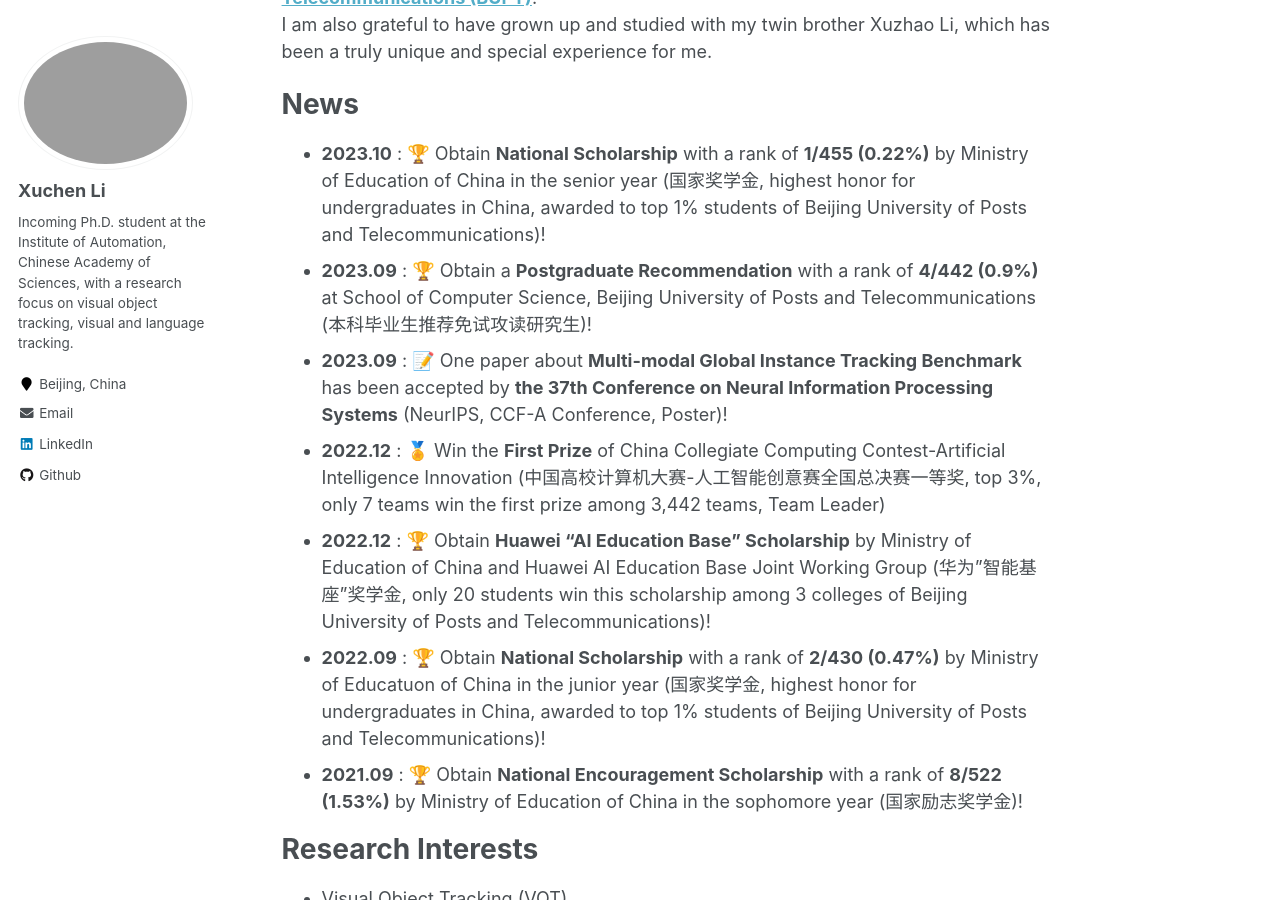
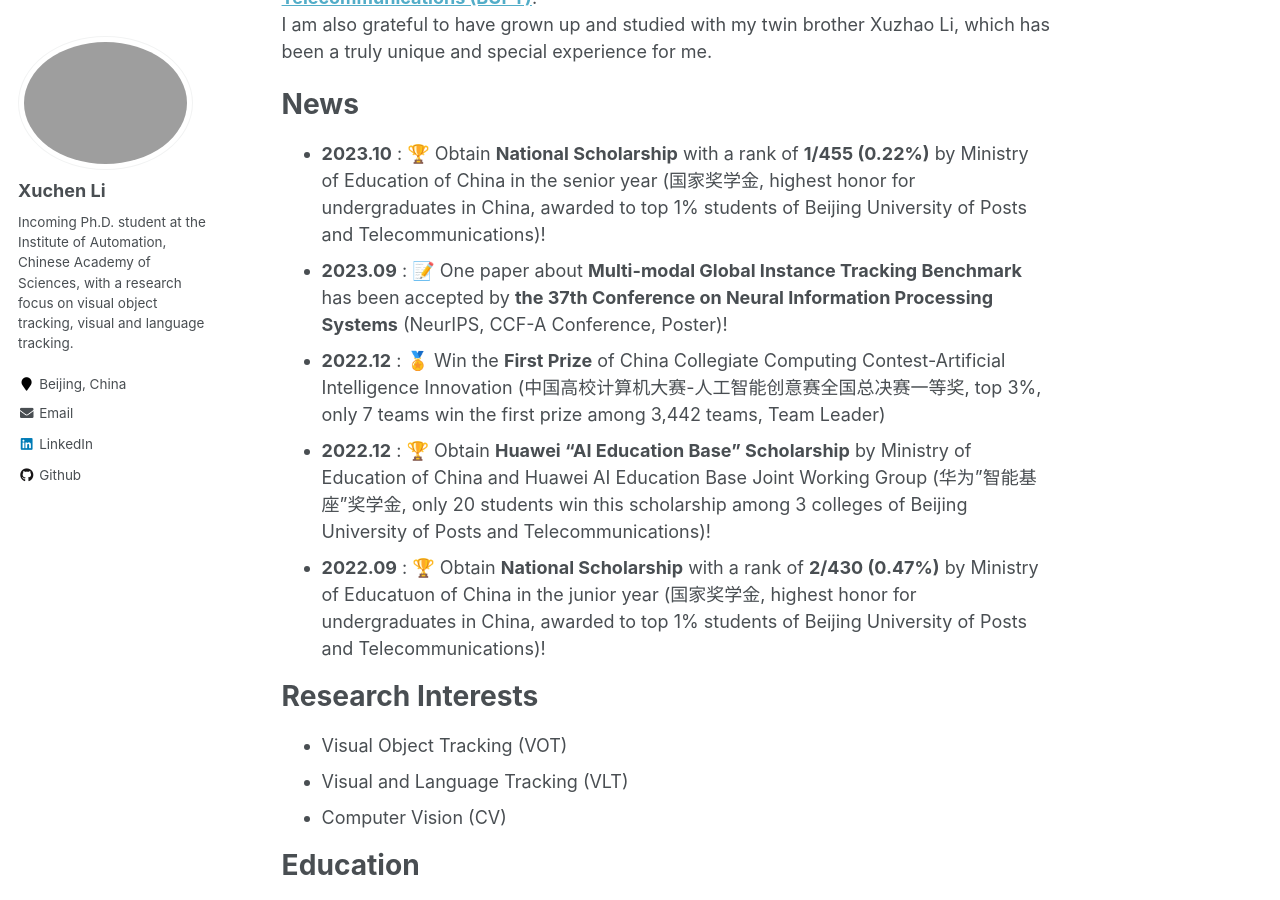
Before and after one commit to Xuchen-Li/Xuchen-Li.github.io, a Jekyll site: the page built from _pages/about.md, in a window 1280 px wide and 900 px high, scrolled down 331 px. Built offline with Jekyll 4.4.1, drawn with Linux system fonts in a browser that asks for light colours.

Commit message:
Update about.md

```diff
--- a/_pages/about.md
+++ b/_pages/about.md
@@ -19,12 +19,10 @@ News
 ======
 <!-- * **2023.10** : Obtain **College Scholarship of University of Chinese Academy of Sciences** at Institute of Automation, Chinese Academy of Sciences (中国科学院大学大学生奖学金)! -->
 * **2023.10** : 🏆 Obtain **National Scholarship** with a rank of **1/455 (0.22%)** by Ministry of Education of China in the senior year (国家奖学金, highest honor for undergraduates in China, awarded to top 1% students of Beijing University of Posts and Telecommunications)!
-* **2023.09** : 🏆 Obtain a **Postgraduate Recommendation** with a rank of **4/442 (0.9%)** at School of Computer Science, Beijing University of Posts and Telecommunications (本科毕业生推荐免试攻读研究生)!
 * **2023.09** : 📝 One paper about **Multi-modal Global Instance Tracking Benchmark** has been accepted by **the 37th Conference on Neural Information Processing Systems** (NeurIPS, CCF-A Conference, Poster)!
 * **2022.12** : 🏅 Win the **First Prize** of China Collegiate Computing Contest-Artificial Intelligence Innovation (中国高校计算机大赛-人工智能创意赛全国总决赛一等奖, top 3%, only 7 teams win the first prize among 3,442 teams, Team Leader)
 * **2022.12** : 🏆 Obtain **Huawei "AI Education Base" Scholarship** by Ministry of Education of China and Huawei AI Education Base Joint Working Group (华为"智能基座"奖学金, only 20 students win this scholarship among 3 colleges of Beijing University of Posts and Telecommunications)!
 * **2022.09** : 🏆 Obtain **National Scholarship** with a rank of **2/430 (0.47%)** by Ministry of Educatuon of China in the junior year (国家奖学金, highest honor for undergraduates in China, awarded to top 1% students of Beijing University of Posts and Telecommunications)!
-* **2021.09** : 🏆 Obtain **National Encouragement Scholarship** with a rank of **8/522 (1.53%)** by Ministry of Education of China in the sophomore year (国家励志奖学金)!
 
 
 Research Interests
```
